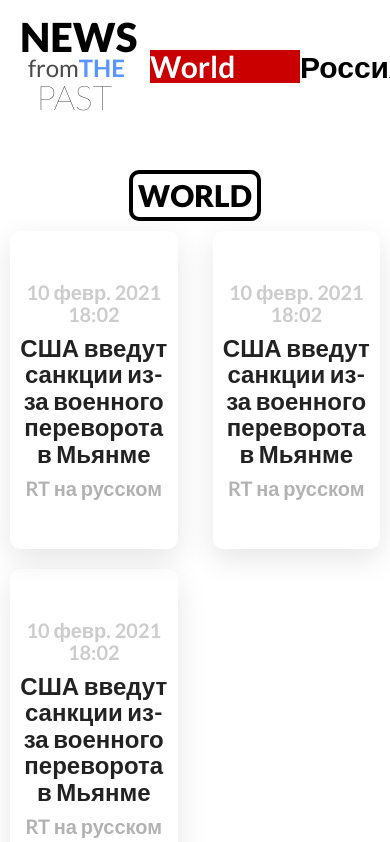
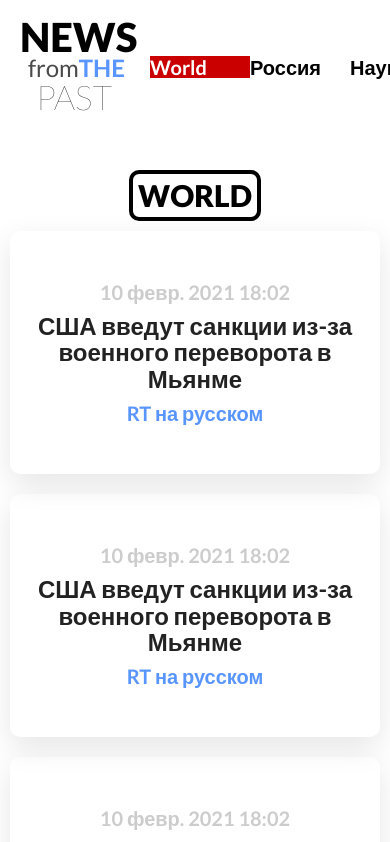
Before and after one commit to goDlin86/newspast, a Next.js app: page / in a window 390 px wide. Shown: the top 842 px of the page. Built offline with nearby package versions, Linux system fonts and the light colour scheme.

Commit message:
css max width

```diff
--- a/styles/Home.module.css
+++ b/styles/Home.module.css
@@ -99,6 +99,18 @@
   margin: 10px 0;
 }
 .publisher {
-  color: rgba(0,0,0,0.3);
+  color: #5895ff;
   font-size: 20px;
 }
+
+@media (max-width: 640px) {
+  .header {
+    grid-template-columns: 150px 1fr repeat(3, 100px);
+  }
+  .menu {
+    font-size: 20px;
+  }
+  .news {
+      grid-template-columns: 1fr;
+  }
+}
```
